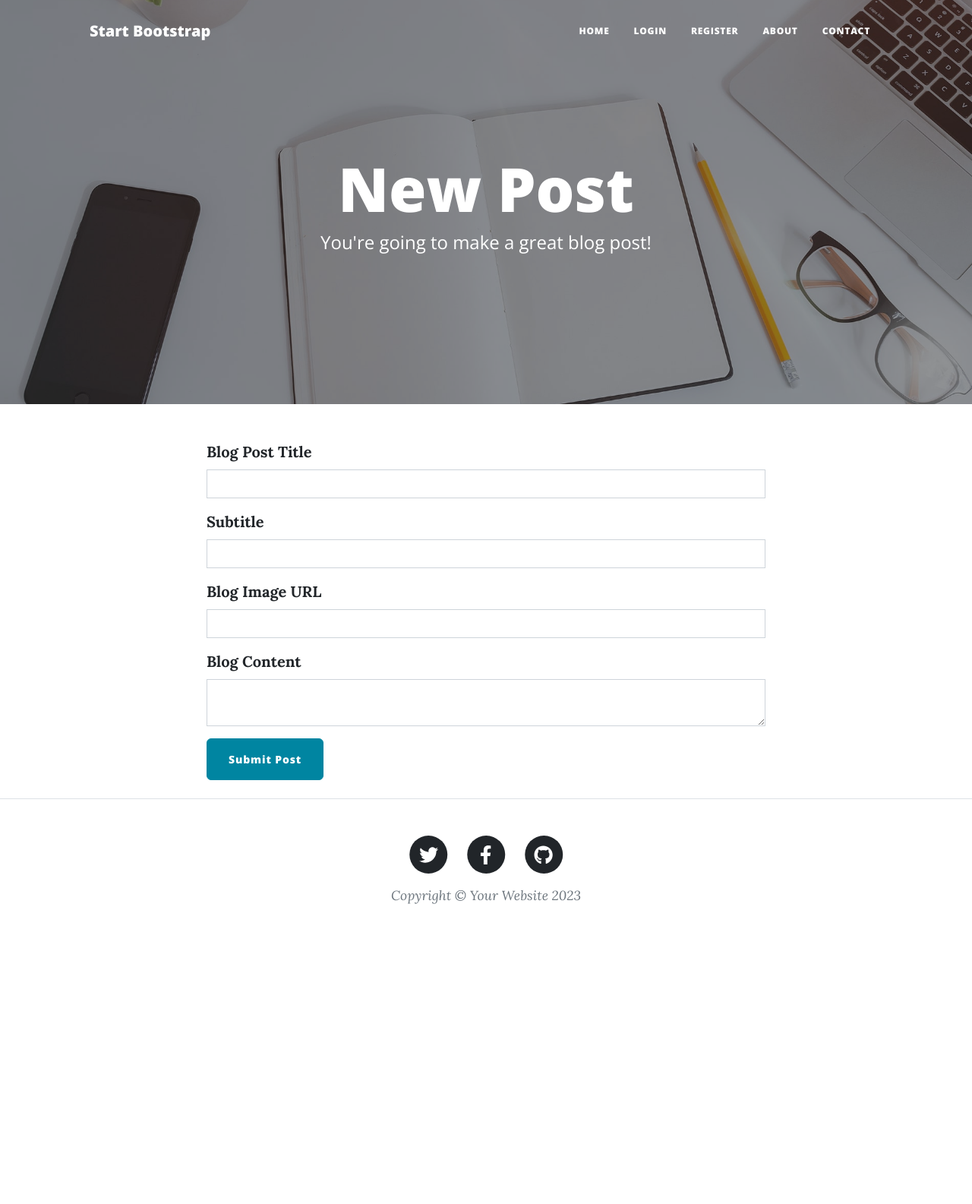
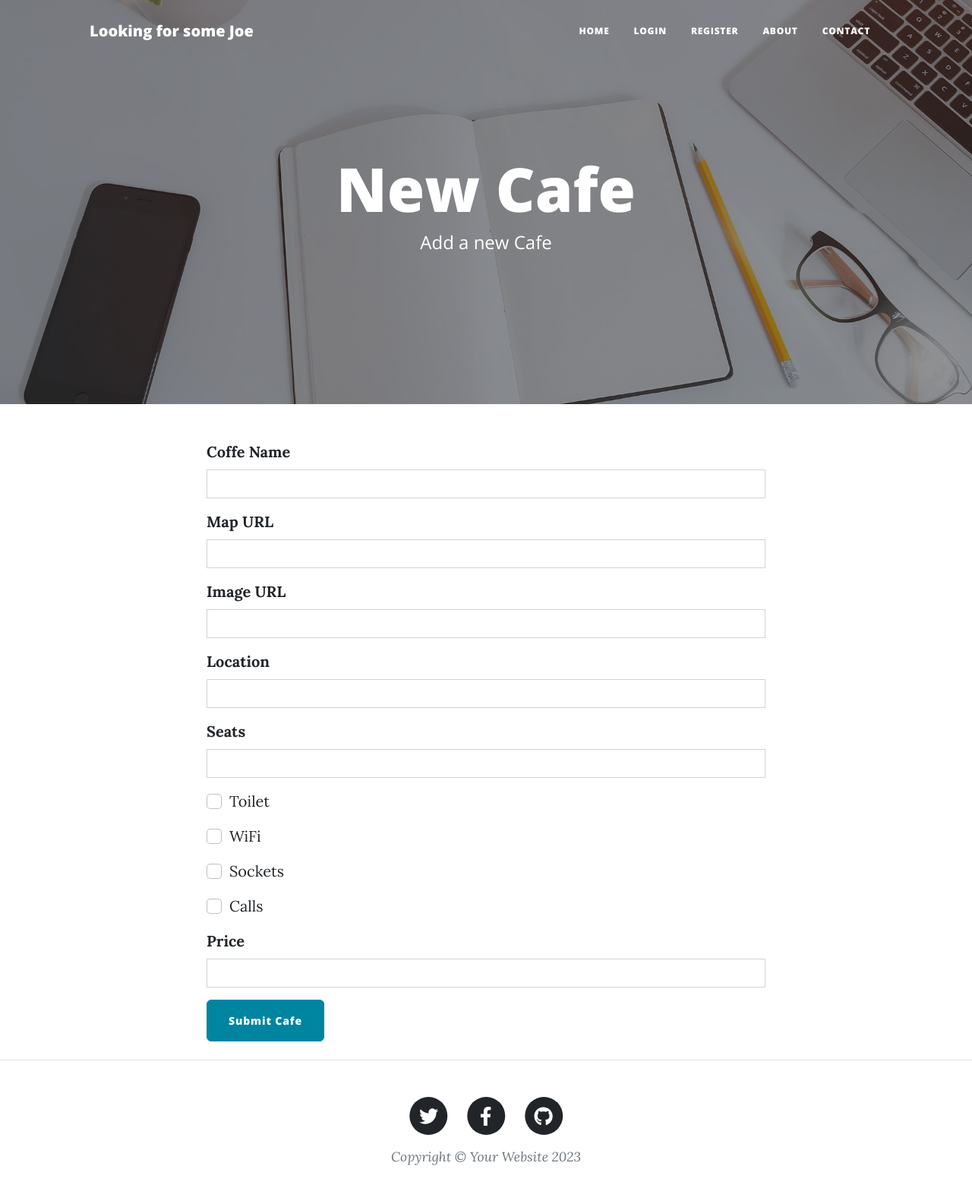
Before and after one commit to Okamiryuku/Cafe-API, a Flask app: page /new-post in a window 1280 px wide. Shown: the whole page at 76% size. Before the commit the page ends 1190 px from the top, so only its background shows below. Run offline with Flask 3, Linux system fonts and the light colour scheme; some libraries are stand-ins or nearby versions.

Commit message:
Random Banner for Cafes, Icons, Veiw Cafes

```diff
--- a/forms.py
+++ b/forms.py
@@ -1,16 +1,22 @@
 from flask_wtf import FlaskForm
-from wtforms import StringField, SubmitField, PasswordField
+from wtforms import StringField, SubmitField, PasswordField, BooleanField
 from wtforms.validators import DataRequired, URL
 from flask_ckeditor import CKEditorField
 
 
 # WTForm for creating a blog post
 class CreatePostForm(FlaskForm):
-    title = StringField("Blog Post Title", validators=[DataRequired()])
-    subtitle = StringField("Subtitle", validators=[DataRequired()])
-    img_url = StringField("Blog Image URL", validators=[DataRequired(), URL()])
-    body = CKEditorField("Blog Content", validators=[DataRequired()])
-    submit = SubmitField("Submit Post")
+    name = StringField("Coffe Name", validators=[DataRequired()])
+    map_url = StringField("Map URL", validators=[DataRequired(), URL()])
+    img_url = StringField("Image URL", validators=[DataRequired(), URL()])
+    location = StringField("Location", validators=[DataRequired()])
+    seats = StringField("Seats", validators=[DataRequired()])
+    has_toilet = BooleanField("Toilet")
+    has_wifi = BooleanField("WiFi")
+    has_sockets = BooleanField("Sockets")
+    can_take_calls = BooleanField("Calls")
+    coffee_price = StringField("Price", validators=[DataRequired()])
+    submit = SubmitField("Submit Cafe")
 
 
 # Create a form to register new users
--- a/main.py
+++ b/main.py
@@ -1,11 +1,11 @@
-from datetime import date
-from flask import Flask, abort, render_template, redirect, url_for, flash
+from flask import Flask, render_template, redirect, url_for, flash
 from flask_bootstrap import Bootstrap5
 from flask_ckeditor import CKEditor
 from flask_login import UserMixin, login_user, LoginManager, current_user, logout_user
 from flask_sqlalchemy import SQLAlchemy
 from werkzeug.security import generate_password_hash, check_password_hash
 from forms import CreatePostForm, RegisterForm, LoginForm, CommentForm
+from random import choice
 
 
 app = Flask(__name__)
@@ -86,7 +86,6 @@ def register():
         )
         db.session.add(new_user)
         db.session.commit()
-        # This line will authenticate the user with Flask-Login
         login_user(new_user)
         return redirect(url_for("index"))
     return render_template("register.html", form=form, current_user=current_user)
@@ -98,13 +97,10 @@ def login():
     if form.validate_on_submit():
         password = form.password.data
         result = db.session.execute(db.select(User).where(User.email == form.email.data))
-        # Note, email in db is unique so will only have one result.
         user = result.scalar()
-        # Email doesn't exist
         if not user:
             flash("That email does not exist, please try again.")
             return redirect(url_for('login'))
-        # Password incorrect
         elif not check_password_hash(user.password, password):
             flash('Password incorrect, please try again.')
             return redirect(url_for('login'))
@@ -125,60 +121,37 @@ def logout():
 def index():
     result = db.session.execute(db.select(Cafe))
     cafe = result.scalars().all()
-    return render_template("index.html", all_posts=cafe, current_user=current_user)
+    random_cafe = choice(cafe)
+    return render_template("index.html", all_posts=cafe, current_user=current_user, random=random_cafe)
 
 
-# Use a decorator so only an admin user can create new posts
+@app.route("/post/<int:post_id>", methods=["GET", "POST"])
+def show_post(post_id):
+    requested_cafe = db.get_or_404(Cafe, post_id)
+    # Add the CommentForm to the route
+    return render_template("post.html", post=requested_cafe, current_user=current_user)
+
+
 @app.route("/new-post", methods=["GET", "POST"])
 def post_new_cafe():
     form = CreatePostForm()
     if form.validate_on_submit():
-        new_post = Cafe(
-            name=form.title.data,
-            map_url=form.subtitle.data,
-            img_url=form.body.data,
-            location=form.img_url.data,
-            has_sockets=current_user,
-            has_toilet=date.today().strftime("%B %d, %Y"),
-            can_take_calls=form.img_url.data,
-            seats=form.img_url.data,
-            coffee_price=form.img_url.data,
+        new_cafe = Cafe(
+            name=form.name.data,
+            map_url=form.map_url.data,
+            img_url=form.img_url.data,
+            location=form.location.data,
+            has_sockets=form.has_sockets.data,
+            has_wifi=form.has_wifi.data,
+            has_toilet=form.has_toilet.data,
+            can_take_calls=form.can_take_calls.data,
+            seats=form.seats.data,
+            coffee_price=form.coffee_price.data,
         )
-        db.session.add(new_post)
+        db.session.add(new_cafe)
         db.session.commit()
-        return redirect(url_for("get_all_posts"))
+        return redirect(url_for("index"))
     return render_template("make-post.html", form=form, current_user=current_user)
-
-
-# Use a decorator so only an admin user can edit a post
-@app.route("/edit-post/<int:post_id>", methods=["GET", "POST"])
-def edit_post(post_id):
-    post = db.get_or_404(Cafe, post_id)
-    edit_form = CreatePostForm(
-        title=post.title,
-        subtitle=post.subtitle,
-        img_url=post.img_url,
-        author=post.author,
-        body=post.body
-    )
-    if edit_form.validate_on_submit():
-        post.title = edit_form.title.data
-        post.subtitle = edit_form.subtitle.data
-        post.img_url = edit_form.img_url.data
-        post.author = current_user
-        post.body = edit_form.body.data
-        db.session.commit()
-        return redirect(url_for("show_post", post_id=post.id))
-    return render_template("make-post.html", form=edit_form, is_edit=True, current_user=current_user)
-
-
-# Use a decorator so only an admin user can delete a post
-@app.route("/delete/<int:post_id>")
-def delete_post(post_id):
-    post_to_delete = db.get_or_404(Cafe, post_id)
-    db.session.delete(post_to_delete)
-    db.session.commit()
-    return redirect(url_for('get_all_posts'))
 
 
 @app.route("/about")
--- a/templates/header.html
+++ b/templates/header.html
@@ -8,7 +8,7 @@
     />
     <meta name="description" content="" />
     <meta name="author" content="" />
-    <title>Angela's Blog</title>
+    <title>World Of Cafes</title>
     {% block styles %}
     <!-- Load Bootstrap-Flask CSS here -->
     {{ bootstrap.load_css() }}
@@ -44,7 +44,7 @@
     <!-- Navigation-->
     <nav class="navbar navbar-expand-lg navbar-light" id="mainNav">
       <div class="container px-4 px-lg-5">
-        <a class="navbar-brand" href="/">Start Bootstrap</a>
+        <a class="navbar-brand" href="/">Looking for some Joe</a>
         <button
           class="navbar-toggler"
           type="button"
--- a/templates/make-post.html
+++ b/templates/make-post.html
@@ -11,13 +11,9 @@
     <div class="row gx-4 gx-lg-5 justify-content-center">
       <div class="col-md-10 col-lg-8 col-xl-7">
         <div class="page-heading">
-          {% if is_edit: %}
-          <h1>Edit Post</h1>
-          {% else: %}
-          <h1>New Post</h1>
-          {% endif %}
+          <h1>New Cafe</h1>
           <span class="subheading"
-            >You're going to make a great blog post!</span
+            >Add a new Cafe</span
           >
         </div>
       </div>
```
Also changed, not shown: templates/index.html (+30 -8 lines), templates/post.html (+27 -41 lines), static/css/styles.css.
